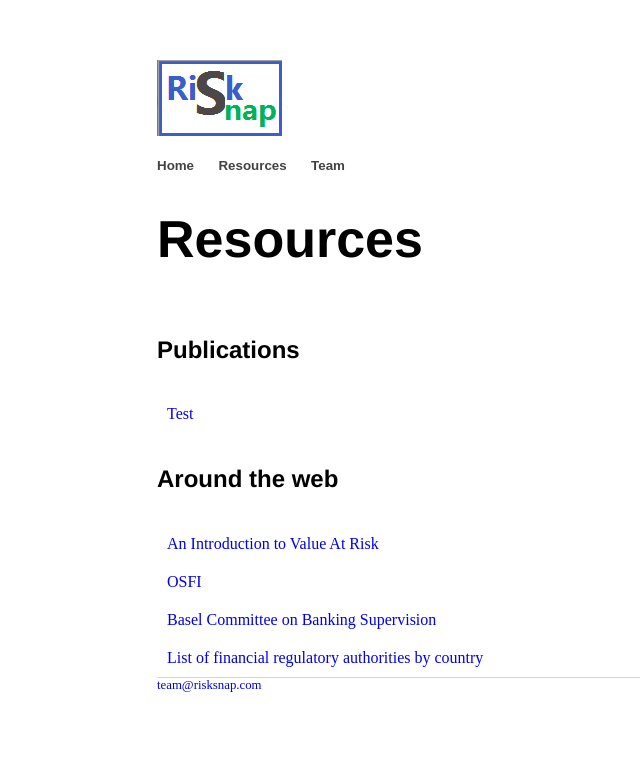
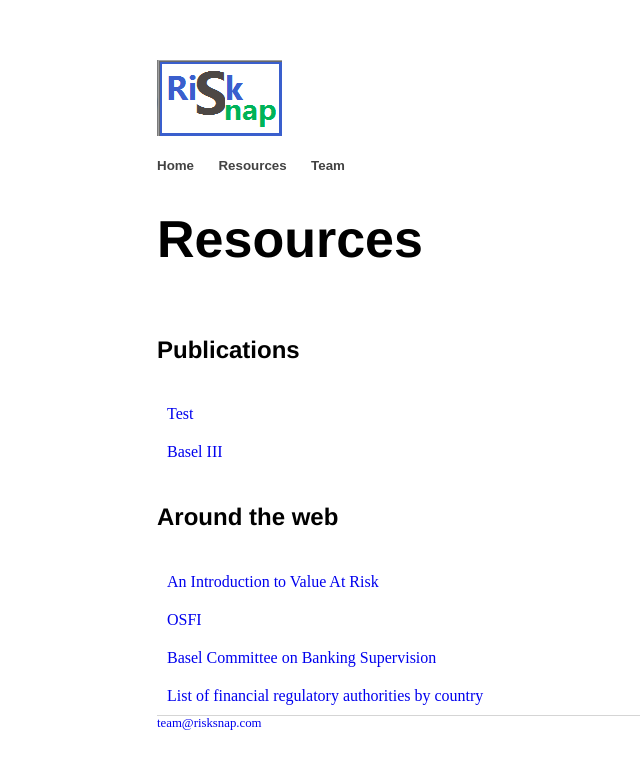
Before and after one commit to risksnap/RiskSnap, a Jekyll site: the page built from resources/index.html, in a window 1280 px wide. Shown: the top 769 px of the page, without its empty margins (35-675 px from the left). Built offline with Jekyll 4.4.1, drawn with Linux system fonts in a browser that asks for light colours.

Commit message:
article BIS iii added

```diff
--- a/resources/index.html
+++ b/resources/index.html
@@ -8,6 +8,11 @@ layout: resources-template
         <div class="table-row">
             <div class="table-body-text-cell">
                 <a alt="Test" title="Test" href="http://www.risksnap.com/articles/TestFile.pdf">Test</a>
+            </div>
+        </div>
+		 <div class="table-row">
+            <div class="table-body-text-cell">
+                <a  href="http://www.risksnap.com/articles/d424_hlsummary Dec 2017.pdf">Basel III</a>
             </div>
         </div>
     </div>
```
Also changed, not shown: 1 other file.
